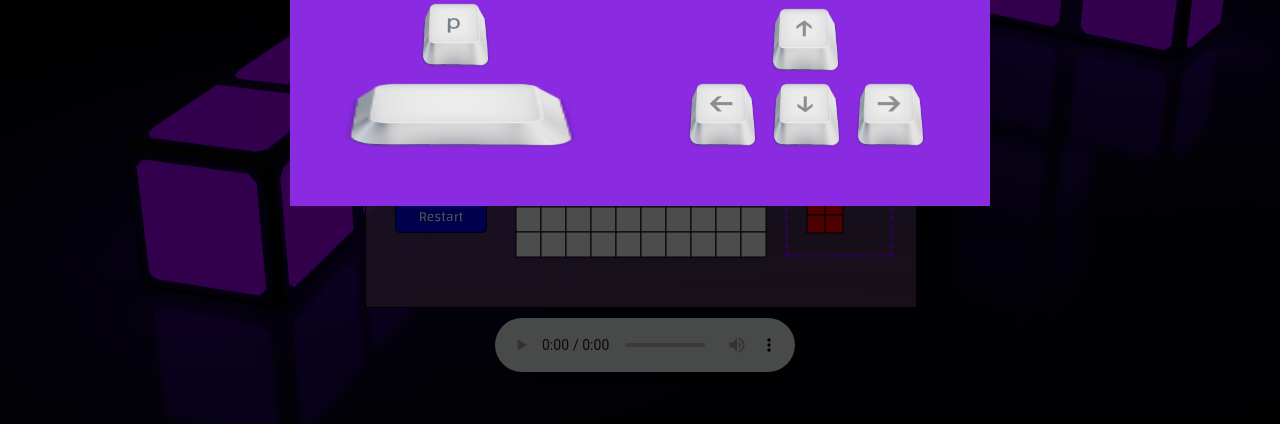
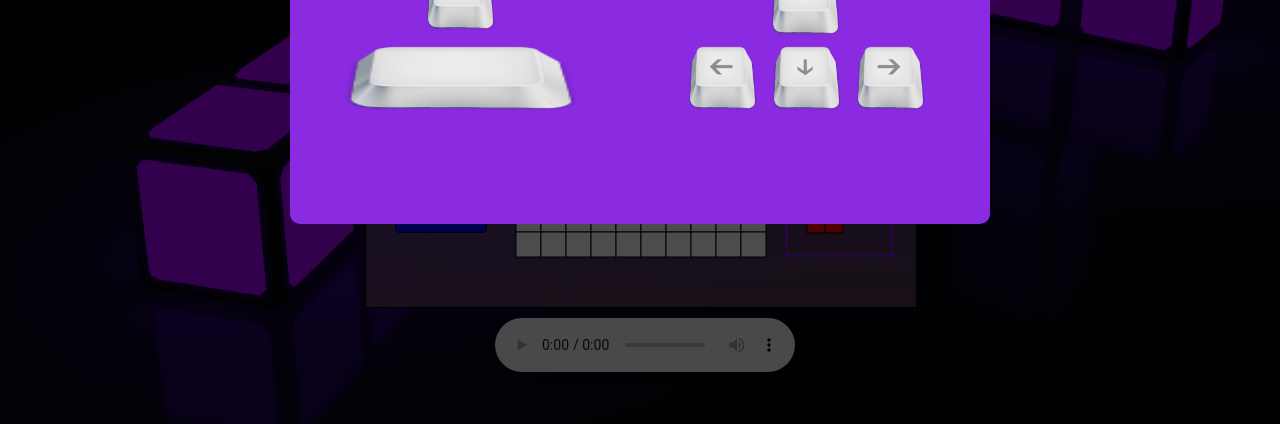
Before and after one commit to JeffChoJC/Tetris, a website built with webpack: page index.html in a window 1280 px wide. Shown: the part 376-800 px from the top of the page. Built offline with nearby package versions, Linux system fonts and the light colour scheme; a web font is replaced by a local one.

Commit message:
Changed styling

```diff
--- a/assets/stylesheets/main.css
+++ b/assets/stylesheets/main.css
@@ -104,22 +104,23 @@ audio {
 
 .controls-modal {
     position: absolute;
+    background-color: blueviolet;
     width: 700px;
-    height: 300px;
+    height: 400px;
     top: 50%;
     left: 50%;
     transform: translate(-50%, -50%);
+    border-radius: 10px;
 }
 
 .controls-modal h1 {
-    position: relative;
     color: white;
+    text-align: center;
+    font-size: 45px;
 }
 
 .arrows {
     position: relative;
-    margin: 0 auto;
-    background-color: blueviolet;
     width: 700px;
     height: 300px;
 }
@@ -141,7 +142,7 @@ audio {
 .p-key {
     position: relative;
     top: 90px;
-    left: 125px;
+    left: 130px;
     width: 80px;
 }
 
```
